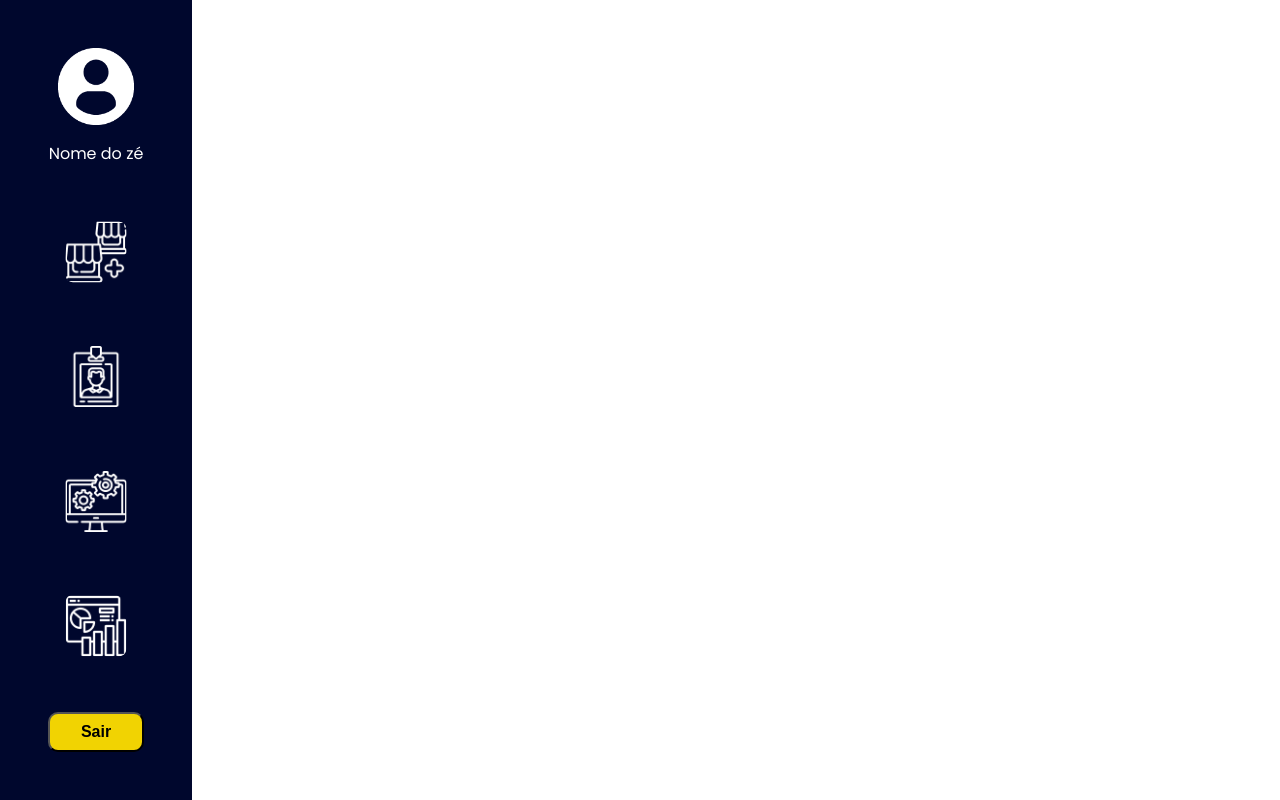
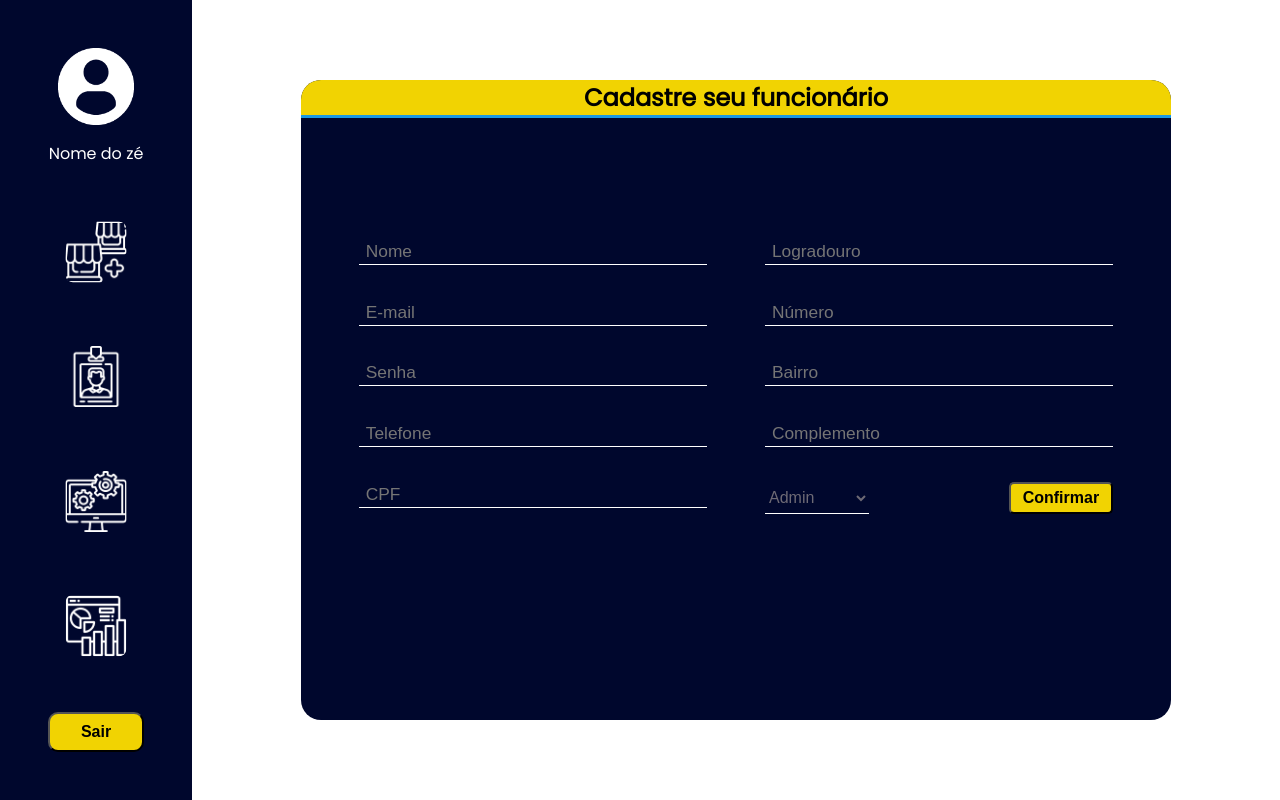
Before and after one commit to Tood-Tech/Tood, a plain HTML site: page site/public/perfil/func.html in a window 1280 px wide. Drawn offline with Linux system fonts and the light colour scheme.

Commit message:
cadastro de funcionários feita e coloquei a sidebar nas outras telas

```diff
--- /dev/null
+++ b/site/public/assets/css/func.css
@@ -0,0 +1,83 @@
+/* CONTEÚDO */
+
+.content{
+    width: 100%;
+    height: 100%;
+    display: flex;
+    justify-content: end;
+}
+.content-main{
+    width: 85%;
+    height: 100%;
+    display: flex;
+    justify-content: center;
+    align-items: center;
+}
+.form{
+    width: 80%;
+    height: 80vh;
+    background-color: #00072d;
+    border-radius: 20px;
+}
+.tituloFunc{
+    width: 100%;
+    height: 6%;
+    background-color: #F1D302;
+    display: flex;
+    justify-content: center;
+    border-top-left-radius: 20px;
+    border-top-right-radius: 20px;
+    border-bottom: 3px solid #1B98E0;
+}
+.contentForm{
+    width: 100%;
+    height: 94%;
+    display: flex;
+    justify-content: space-evenly;
+    align-items: center;
+}
+.parteForm{
+    width: 40%;
+    height: 60%;
+}
+.inputs{
+    width: 100%;
+    height: 3vh;
+    margin-bottom: 10%;
+    padding-left: 2%;
+    background-color: transparent;
+    border: none;
+    border-bottom: 1px solid white;
+    color: white;
+}
+.inputs::placeholder{
+    font-size: 130%;
+}
+.selectPermissao{
+    width: 30%;
+    background-color: transparent;
+    border: none;
+    border-bottom: 1px solid white;
+    color: #6D6A75;
+    font-size: 100%;
+}
+.btnConfirmar{
+    width: 30%;
+    height: 100%;
+    background-color: #F1D302;
+    color: black;
+    border-radius: 5px;
+    font-weight: bold;
+    font-size: 100%;
+    cursor: pointer;
+    transition: 0.3s;
+}
+.btnConfirmar:hover{
+    box-shadow: 3px 3px 1px black;
+    transition: 0.3s;
+}
+.btnsForm{
+    height: 9%;
+    display: flex;
+    justify-content: space-between;
+}
--- a/site/public/assets/css/sidebar.css
+++ b/site/public/assets/css/sidebar.css
@@ -4,7 +4,11 @@
     height: 100vh;
     display: flex;
 }
+
+/* SIDEBAR */
+
 .sidebar{
+    position: fixed;
     width: 15%;
     height: 100%;
     background-color: #00072d;
@@ -13,11 +17,10 @@
     justify-content: space-evenly;
     align-items: center;
 }
-.content{
-    width: 85%;
-    height: 100%;
+.ancora{
+    display: flex;
+    justify-content: center;
 }
-
 .perfilNome{
     display: flex;
     flex-direction: column;
--- a/site/public/perfil/func.html
+++ b/site/public/perfil/func.html
@@ -6,6 +6,7 @@
     <meta name="viewport" content="width=device-width, initial-scale=1.0">
     <link rel="stylesheet" href="../assets/css/estilos-gerais.css">
     <link rel="stylesheet" href="../assets/css/sidebar.css">
+    <link rel="stylesheet" href="../assets/css/func.css">
     <title>Document</title>
 </head>
 <body>
@@ -19,23 +20,49 @@
                     <span class="nomePerfil">Nome do zé</span>
                 </div>
                 <div class="perfilFranquia">
-                    <img class="iconPerfil" src="../assets/img/franquia.png" alt="">
+                    <a class="ancora" href="franquia.html"><img class="iconPerfil" src="../assets/img/franquia.png" alt=""></a>
                 </div>
                 <div class="perfilFuncionario">
-                    <img class="iconPerfil" src="../assets/img/carteira-de-identidade.png" alt="">
+                    <a class="ancora" href="func.html"><img class="iconPerfil" src="../assets/img/carteira-de-identidade.png" alt=""></a>
                 </div>
                 <div class="perfilDefinicoes">
-                    <img class="iconPerfil" src="../assets/img/definicoes.png" alt="">
+                    <a class="ancora" href="totem.html"><img class="iconPerfil" src="../assets/img/definicoes.png" alt=""></a>
                 </div>
                 <div class="perfilGrafico">
-                    <img class="iconPerfil" src="../assets/img/grafico-preditivo.png" alt="">
+                    <a class="ancora" href="dashboard.html"><img class="iconPerfil" src="../assets/img/grafico-preditivo.png" alt=""></a>
                 </div>
                 <button class="btnSair">Sair</button>
             </div>
         <!-- FIM DA SIDEBAR -->
 
             <div class="content">
-
+                <div class="content-main">
+                    <div class="form">
+                        <h1 class="tituloFunc">Cadastre seu funcionário</h1>
+                        <div class="contentForm">
+                            <div class="parteForm">
+                                <input class="inputs" type="text" placeholder="Nome">
+                                <input class="inputs" type="text" placeholder="E-mail">
+                                <input class="inputs" type="password" placeholder="Senha">
+                                <input class="inputs" type="text" placeholder="Telefone">
+                                <input class="inputs" type="text" placeholder="CPF">
+                            </div>
+                            <div class="parteForm">
+                                <input class="inputs" type="text" placeholder="Logradouro">
+                                <input class="inputs" type="text" placeholder="Número">
+                                <input class="inputs" type="text" placeholder="Bairro">
+                                <input class="inputs" type="text" placeholder="Complemento">
+                                <div class="btnsForm">
+                                    <select class="selectPermissao" name="Permissao" id="Permissao">
+                                        <option value="0">Admin</option>
+                                        <option value="1">Usuário</option>
+                                    </select>
+                                    <button class="btnConfirmar">Confirmar</button>
+                                </div>
+                            </div>
+                        </div>
+                    </div>
+                </div>
             </div>
         </section>
 
```
Also changed, not shown: site/public/perfil/dashboard.html (added, +36 -0 lines), site/public/perfil/franquia.html (added, +36 -0 lines), site/public/perfil/totem.html (added, +35 -0 lines).
